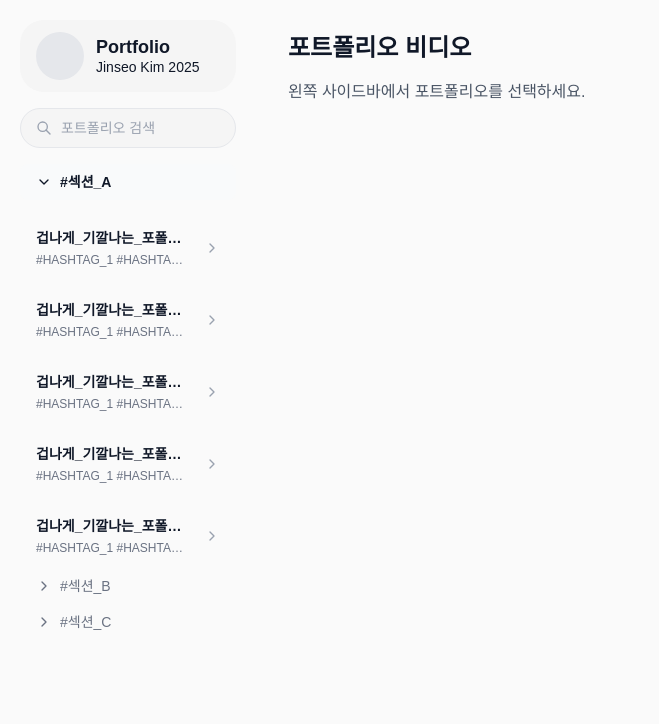
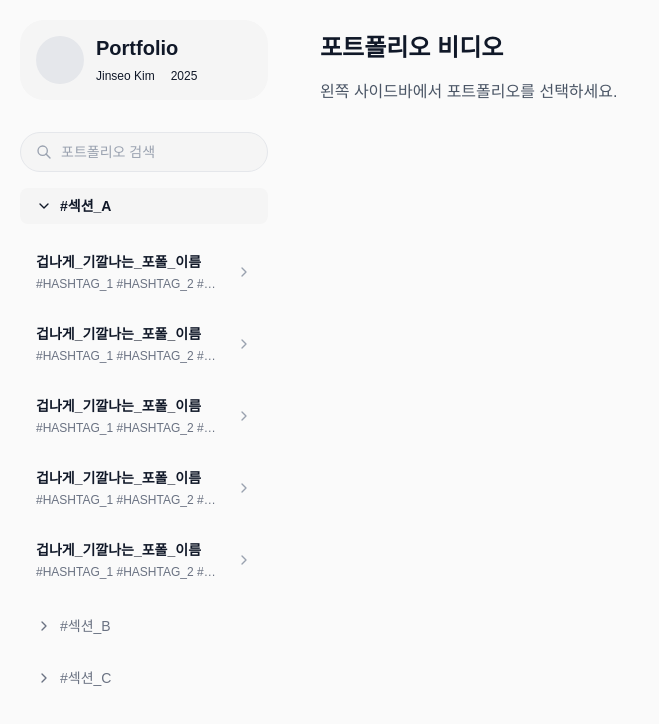
Before and after one commit to portfolio-pages/portfolio-kjs, a Next.js app: page / in a window 1280 px wide. Shown: the top 724 px of the page, without its empty margins (0-659 px from the left). Built offline with nearby package versions, Linux system fonts and the light colour scheme.

Commit message:
fix: sidebar generation bugs

```diff
--- a/app/page.tsx
+++ b/app/page.tsx
@@ -44,13 +44,65 @@ export default function Home() {
       id: "section-b",
       name: "#섹션_B",
       status: "closed",
-      items: [],
+      items: [
+        {
+          id: "1",
+          title: "겁나게_기깔나는_포폴_이름",
+          hashtags: ["HASHTAG_1", "HASHTAG_2", "HASHTAG_3"],
+        },
+        {
+          id: "2",
+          title: "겁나게_기깔나는_포폴_이름",
+          hashtags: ["HASHTAG_1", "HASHTAG_2", "HASHTAG_3"],
+        },
+        {
+          id: "3",
+          title: "겁나게_기깔나는_포폴_이름",
+          hashtags: ["HASHTAG_1", "HASHTAG_2", "HASHTAG_3"],
+        },
+        {
+          id: "4",
+          title: "겁나게_기깔나는_포폴_이름",
+          hashtags: ["HASHTAG_1", "HASHTAG_2", "HASHTAG_3"],
+        },
+        {
+          id: "5",
+          title: "겁나게_기깔나는_포폴_이름",
+          hashtags: ["HASHTAG_1", "HASHTAG_2", "HASHTAG_3"],
+        },
+      ]
     },
     {
       id: "section-c",
       name: "#섹션_C",
       status: "closed",
-      items: [],
+      items: [
+        {
+          id: "1",
+          title: "겁나게_기깔나는_포폴_이름",
+          hashtags: ["HASHTAG_1", "HASHTAG_2", "HASHTAG_3"],
+        },
+        {
+          id: "2",
+          title: "겁나게_기깔나는_포폴_이름",
+          hashtags: ["HASHTAG_1", "HASHTAG_2", "HASHTAG_3"],
+        },
+        {
+          id: "3",
+          title: "겁나게_기깔나는_포폴_이름",
+          hashtags: ["HASHTAG_1", "HASHTAG_2", "HASHTAG_3"],
+        },
+        {
+          id: "4",
+          title: "겁나게_기깔나는_포폴_이름",
+          hashtags: ["HASHTAG_1", "HASHTAG_2", "HASHTAG_3"],
+        },
+        {
+          id: "5",
+          title: "겁나게_기깔나는_포폴_이름",
+          hashtags: ["HASHTAG_1", "HASHTAG_2", "HASHTAG_3"],
+        },
+      ]
     },
   ]);
 
--- a/features/portfolio/components/NavSectionTitle.tsx
+++ b/features/portfolio/components/NavSectionTitle.tsx
@@ -17,7 +17,7 @@ export function NavSectionTitle({ sectionName, status, onClick }: NavSectionTitl
       onClick={onClick}
       className={cn(
         "flex items-center gap-2 px-4 py-2 rounded-lg cursor-pointer transition-colors",
-        isOpened && "bg-gray-50"
+        isOpened && "bg-[#f5f5f5]"
       )}
     >
       {isOpened ? (
--- a/features/portfolio/components/ProfileCard.tsx
+++ b/features/portfolio/components/ProfileCard.tsx
@@ -19,7 +19,7 @@ export function ProfileCard({
   return (
     <div
       className={cn(
-        "w-full rounded-[24px] px-4 py-3",
+        "w-full h-fit rounded-[24px] px-4 py-4",
         "flex items-center gap-3",
         "bg-[#f5f5f5]",
         className
@@ -37,13 +37,14 @@ export function ProfileCard({
       ) : (
         <div className="flex-shrink-0 w-12 h-12 rounded-full bg-gray-200" />
       )}
-      <div className="flex flex-col justify-center min-w-0 flex-1">
-        <h1 className="text-lg font-bold text-gray-900 leading-tight">
+      <div className="flex flex-col justify-center min-w-0 flex-1 gap-2">
+        <h1 className="text-xl font-bold text-gray-900 leading-tight">
           Portfolio
         </h1>
-        <p className="text-sm text-gray-900 leading-tight">
-          {name} {year}
-        </p>
+        <div className="flex gap-4">
+          <span className="text-[12px] text-gray-900 leading-tight">{name}</span>
+          <span className="text-[12px] text-gray-900 leading-tight">{year}</span>
+        </div>
       </div>
     </div>
   );
--- a/features/portfolio/components/SideBar.tsx
+++ b/features/portfolio/components/SideBar.tsx
@@ -53,7 +53,7 @@ export function SideBar({
   return (
     <div
       className={cn(
-        "w-64 h-screen flex flex-col",
+        "w-72 h-screen flex flex-col gap-4",
         className
       )}
     >
@@ -62,8 +62,9 @@ export function SideBar({
         <ProfileCard profileImage={profileImage} name={name} year={year} />
       </div>
 
+      <section className="flex-1 flex flex-col min-h-0">
         {/* Search Block */}
-      <div className="px-5 pb-4">
+        <div className="px-5 pb-4 flex-shrink-0">
           <SearchBlock
             value={localSearchQuery}
             onChange={handleSearchChange}
@@ -71,8 +72,8 @@ export function SideBar({
         </div>
 
         {/* Navigation Sections */}
-      <div className="flex-1 overflow-y-auto">
-        <div className="flex flex-col gap-0">
+        <section className="flex-1 overflow-y-auto min-h-0">
+          <section className="flex flex-col gap-4 pb-4">
             {sections.map((section) => (
               <NavSection
                 key={section.id}
@@ -84,8 +85,9 @@ export function SideBar({
                 onItemClick={onItemClick}
               />
             ))}
-        </div>
-      </div>
+          </section>
+        </section>
+      </section>
     </div>
   );
 }
```
Lines whose indentation alone changed are shown as unchanged.
